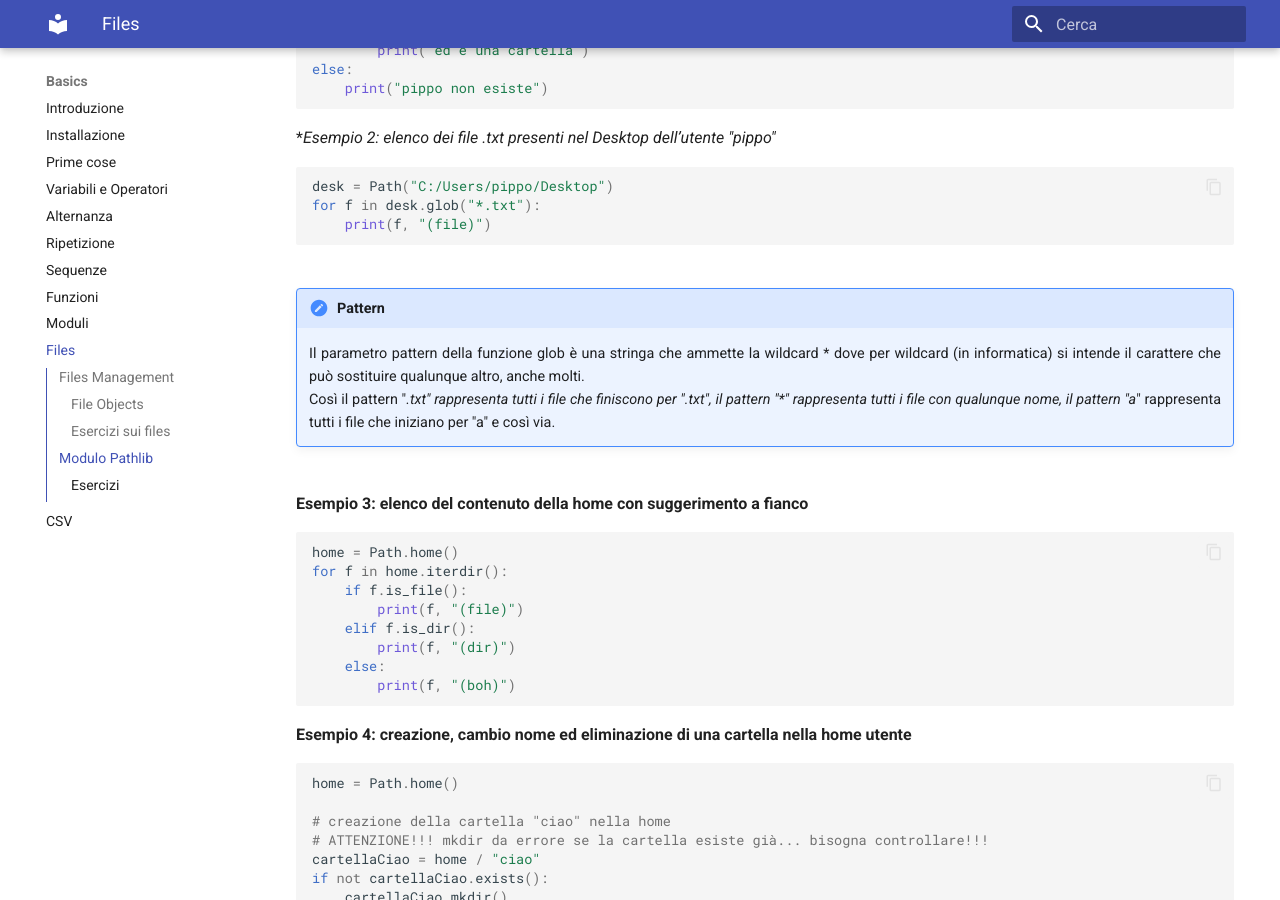
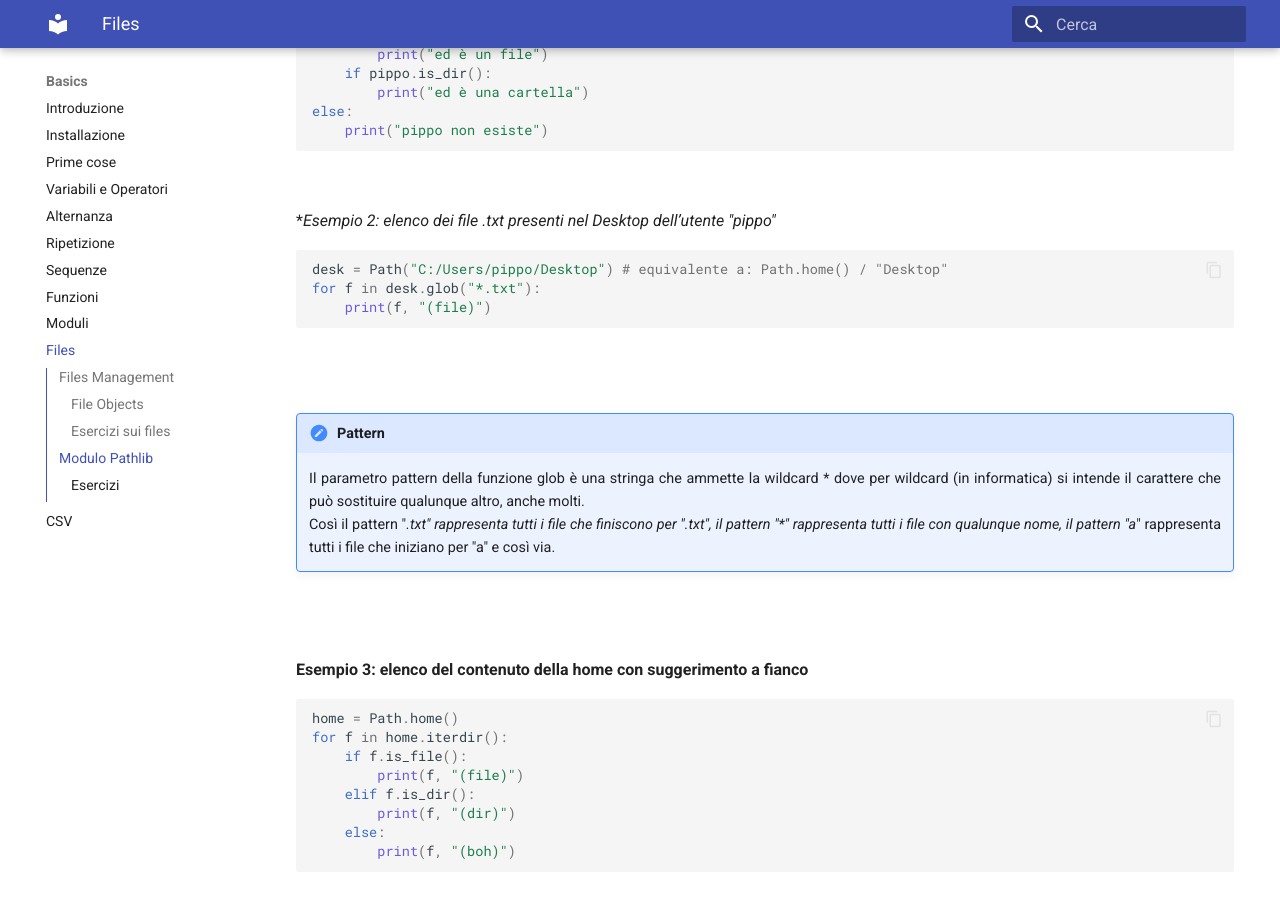
Before and after one commit to adjamhub/pyhandouts, an MkDocs documentation site: the page built from docs/basics/107_files.md, in a window 1280 px wide and 900 px high, scrolled down 9890 px. Built offline with MkDocs 1.6.1 and Material for MkDocs 9.7.7, drawn with Linux system fonts in a browser that asks for light colours; emoji names are drawn with the system emoji font.

Commit message:
cosmetics

````diff
--- a/docs/basics/107_files.md
+++ b/docs/basics/107_files.md
@@ -424,6 +424,7 @@ Vediamo alcuni esempi per capire il funzionamento delle funzioni più "ostiche":
 From pathlib import Path
 ```
 
+<br>
 
 **Esempio 1: verificare se nella Home è presente un file chiamato "pippo"**
 
@@ -440,15 +441,17 @@ else:
     print("pippo non esiste")
 ```
 
+<br>
 
 **Esempio 2: elenco dei file *.txt presenti nel Desktop dell’utente "pippo"**
 
 ``` python
-desk = Path("C:/Users/pippo/Desktop")
+desk = Path("C:/Users/pippo/Desktop") # equivalente a: Path.home() / "Desktop"
 for f in desk.glob("*.txt"):
     print(f, "(file)")
 ```
 
+<br>
 
 !!! note "Pattern"
 
@@ -457,6 +460,8 @@ for f in desk.glob("*.txt"):
     Così il pattern "*.txt" rappresenta tutti i file che finiscono per ".txt", il pattern "\*" rappresenta tutti i file con qualunque nome,
     il pattern "a*" rappresenta tutti i file che iniziano per "a" e così via.
 
+
+<br>
 
 **Esempio 3: elenco del contenuto della home con suggerimento a fianco**
 
@@ -470,6 +475,8 @@ for f in home.iterdir():
     else:
         print(f, "(boh)")
 ```
+
+<br>
 
 
 **Esempio 4: creazione, cambio nome ed eliminazione di una cartella nella home utente**
@@ -491,6 +498,7 @@ cartellaCiao.rename(cartellaSalve)
 cartellaSalve.rmdir()
 ```
 
+<br>
 
 **Esempio 5: creazione del file "pippo.txt" nel Desktop**
 
@@ -508,6 +516,8 @@ Adesso tocca a voi provare il codice degli esempi e poi procedere con gli eserci
 
 ### Esercizi
 
+
+------------------------------------------------------------
 
 **Esercizio 631**
 
````
